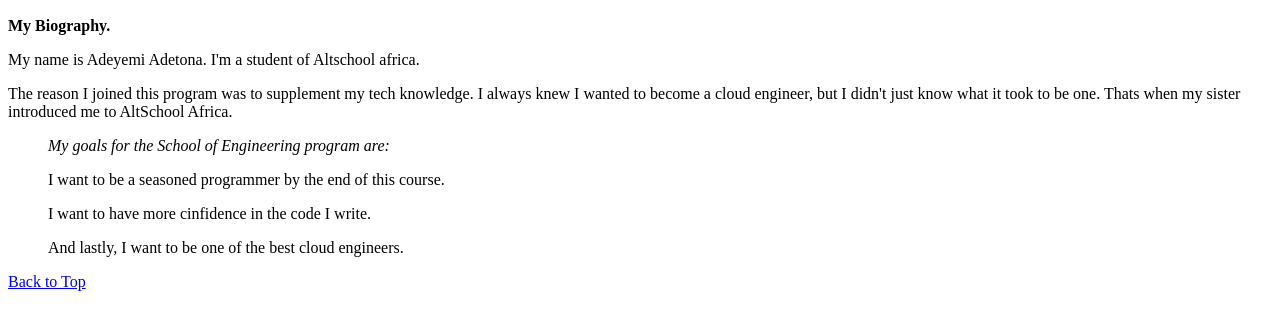
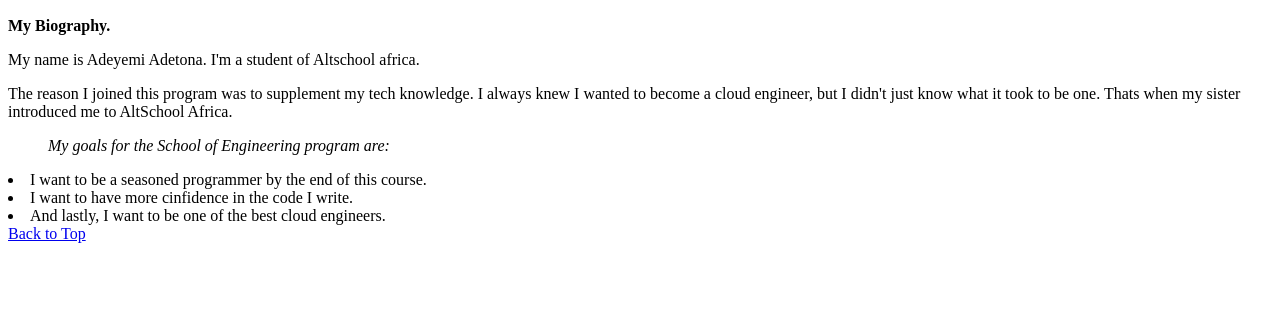
Before and after one commit to IJOBA007/index.html, a plain HTML site: page index.html in a window 1280 px wide. Shown: the part 110-440 px from the top of the page. Drawn offline with Linux system fonts and the light colour scheme.

Commit message:
Add files via upload

```diff
--- a/index.html
+++ b/index.html
@@ -14,9 +14,9 @@
     <p>My name is Adeyemi Adetona. I'm a student of Altschool africa.</p>
     <p>The reason I joined this program was to supplement my tech knowledge. I always knew I wanted to become a cloud engineer, but I didn't just know what it took to be one. Thats when my sister introduced me to AltSchool Africa.</p>
     <ul><em>My goals for the School of Engineering program are:</em></ul>
-    <ol>I want to be a seasoned programmer by the end of this course.</ol>
-    <ol>I want to have more cinfidence in the code I write.</ol>
-    <ol>And lastly, I want to be one of the best cloud engineers.</ol>
+    <li>I want to be a seasoned programmer by the end of this course.</li>
+    <li>I want to have more cinfidence in the code I write.</li>
+    <li>And lastly, I want to be one of the best cloud engineers.</li>
      <!-- Link to scroll back to the top -->
      <a href="#top">Back to Top</a>
 </body>
```
